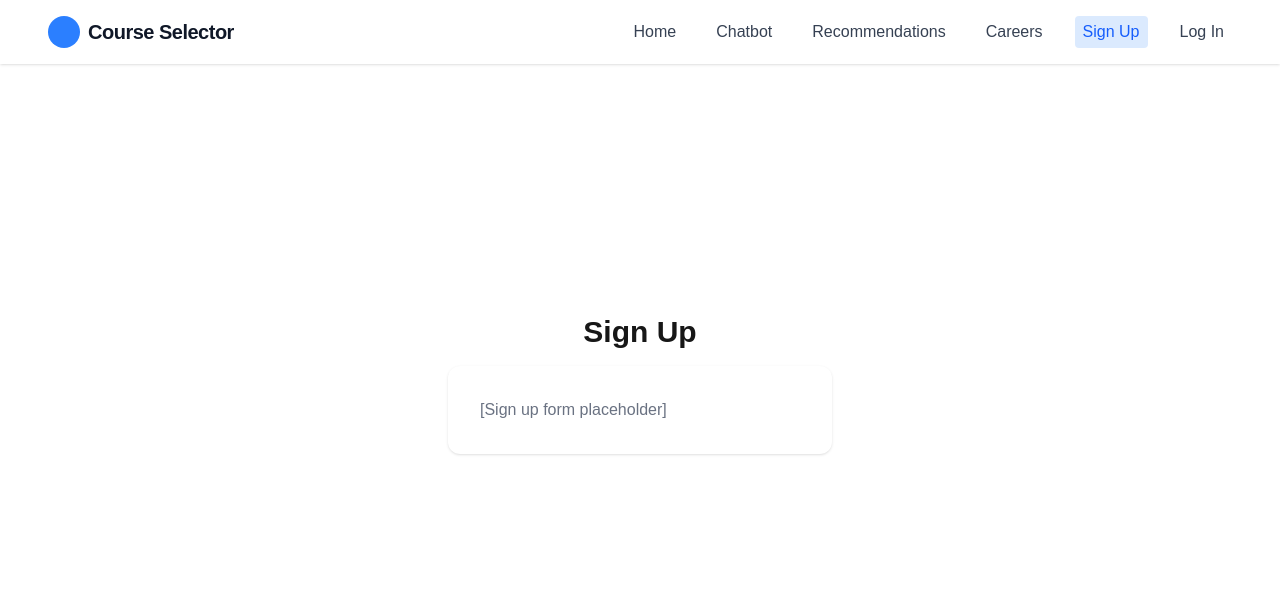
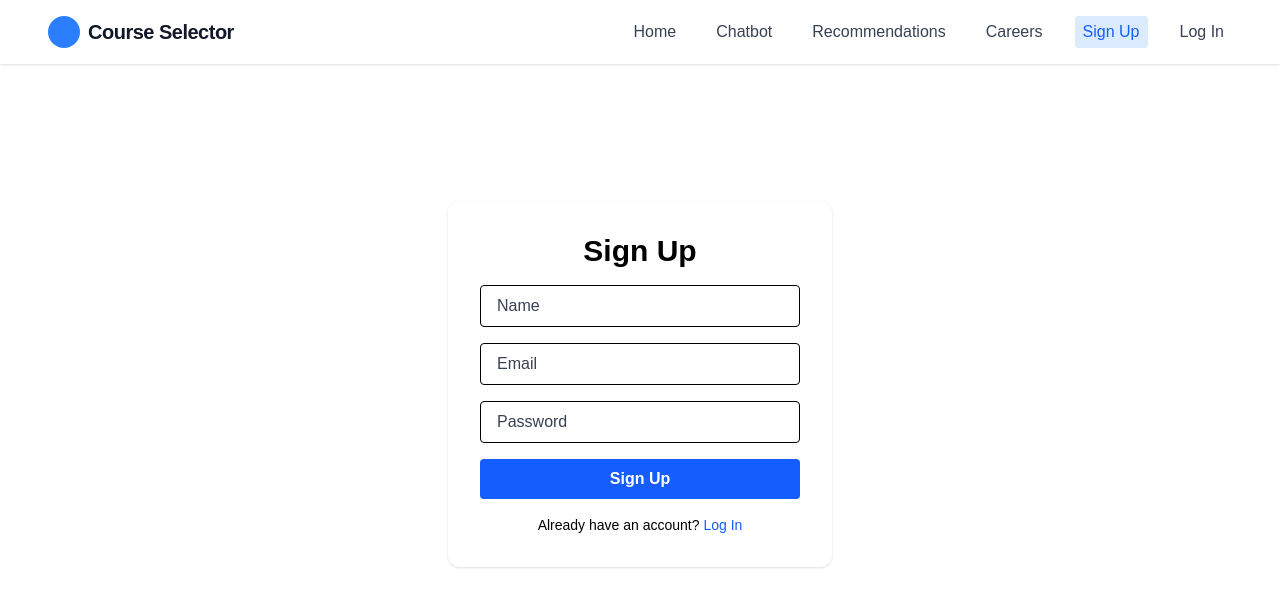
Before and after one commit to Ashmit2520/uw-course-career-ai, a Next.js app: page /signup in a window 1280 px wide. Shown: the top 606 px of the page. Built offline with nearby package versions, Linux system fonts and the light colour scheme.

Commit message:
added name, email, password etc to signup and login pages

```diff
--- a/src/app/login/page.js
+++ b/src/app/login/page.js
@@ -1,10 +1,36 @@
+import Link from "next/link";
+
 export default function LoginPage() {
   return (
-    <main className="flex flex-col items-center justify-center min-h-[80vh]">
-      <h2 className="text-3xl font-bold mb-4">Log In</h2>
+    <main className="flex flex-col items-center justify-center min-h-[80vh] px-4">
       <div className="bg-white shadow rounded-xl p-8 w-full max-w-sm">
-        {/* Login form will go here */}
-        <span className="text-gray-500">[Login form placeholder]</span>
+        <h2 className="text-3xl text-black font-bold mb-4 text-center">Log In</h2>
+        <form className="flex flex-col gap-4">
+          <input
+            className="px-4 py-2 text-black rounded border focus:outline-none focus:ring placeholder-gray-700"
+            type="email"
+            placeholder="Email"
+            required
+          />
+          <input
+            className="px-4 py-2 text-black rounded border focus:outline-none focus:ring placeholder-gray-700"
+            type="password"
+            placeholder="Password"
+            required
+          />
+          <button
+            type="submit"
+            className="bg-blue-600 text-white rounded py-2 font-semibold hover:bg-blue-700 transition"
+          >
+            Log In
+          </button>
+        </form>
+        <div className="text-sm text-black text-center mt-4">
+          Don&apos;t have an account?{" "}
+          <Link href="/signup" className="text-blue-600 hover:underline">
+            Sign Up
+          </Link>
+        </div>
       </div>
     </main>
   );
--- a/src/app/signup/page.js
+++ b/src/app/signup/page.js
@@ -1,10 +1,42 @@
+import Link from "next/link";
+
 export default function SignUpPage() {
   return (
-    <main className="flex flex-col items-center justify-center min-h-[80vh]">
-      <h2 className="text-3xl font-bold mb-4">Sign Up</h2>
+    <main className="flex flex-col items-center justify-center min-h-[80vh] px-4">
       <div className="bg-white shadow rounded-xl p-8 w-full max-w-sm">
-        {/* Registration form will go here */}
-        <span className="text-gray-500">[Sign up form placeholder]</span>
+        <h2 className="text-3xl text-black font-bold mb-4 text-center">Sign Up</h2>
+        <form className="flex flex-col gap-4">
+          <input
+            className="px-4 py-2 text-black rounded border focus:outline-none focus:ring placeholder-gray-700"
+            type="text"
+            placeholder="Name"
+            required
+          />
+          <input
+            className="px-4 py-2 text-black rounded border focus:outline-none focus:ring placeholder-gray-700"
+            type="email"
+            placeholder="Email"
+            required
+          />
+          <input
+            className="px-4 py-2 text-black rounded border focus:outline-none focus:ring placeholder-gray-700"
+            type="password"
+            placeholder="Password"
+            required
+          />
+          <button
+            type="submit"
+            className="bg-blue-600 text-white rounded py-2 font-semibold hover:bg-blue-700 transition"
+          >
+            Sign Up
+          </button>
+        </form>
+        <div className="text-sm text-black text-center mt-4">
+          Already have an account?{" "}
+          <Link href="/login" className="text-blue-600 hover:underline">
+            Log In
+          </Link>
+        </div>
       </div>
     </main>
   );
```
